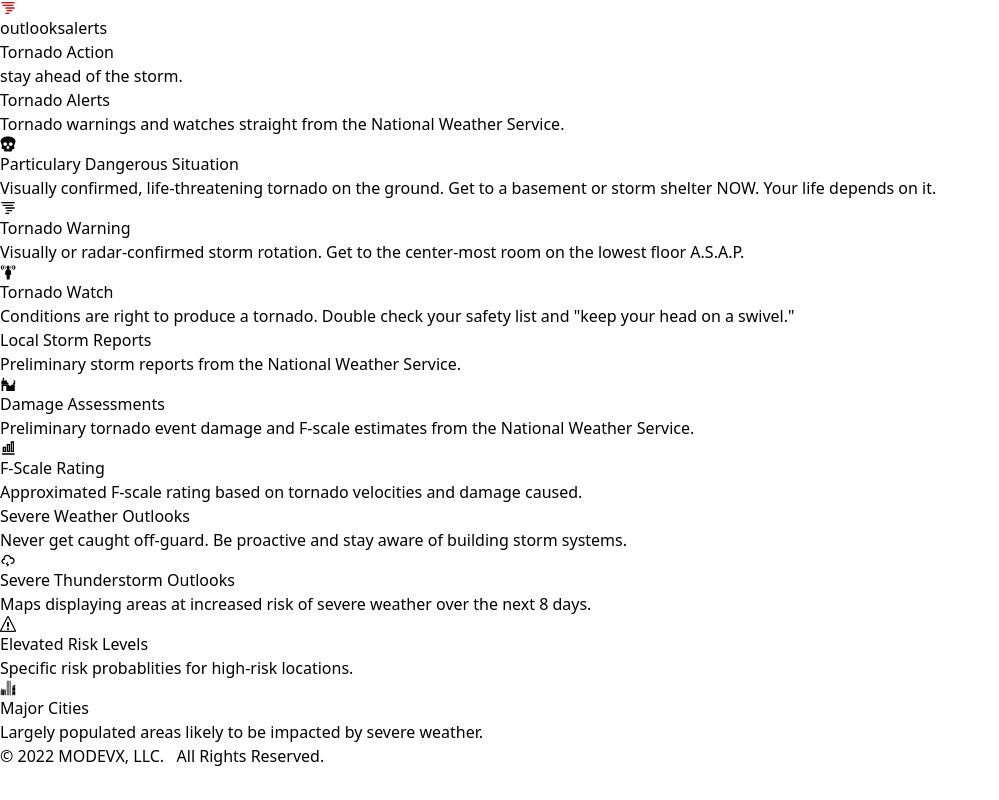
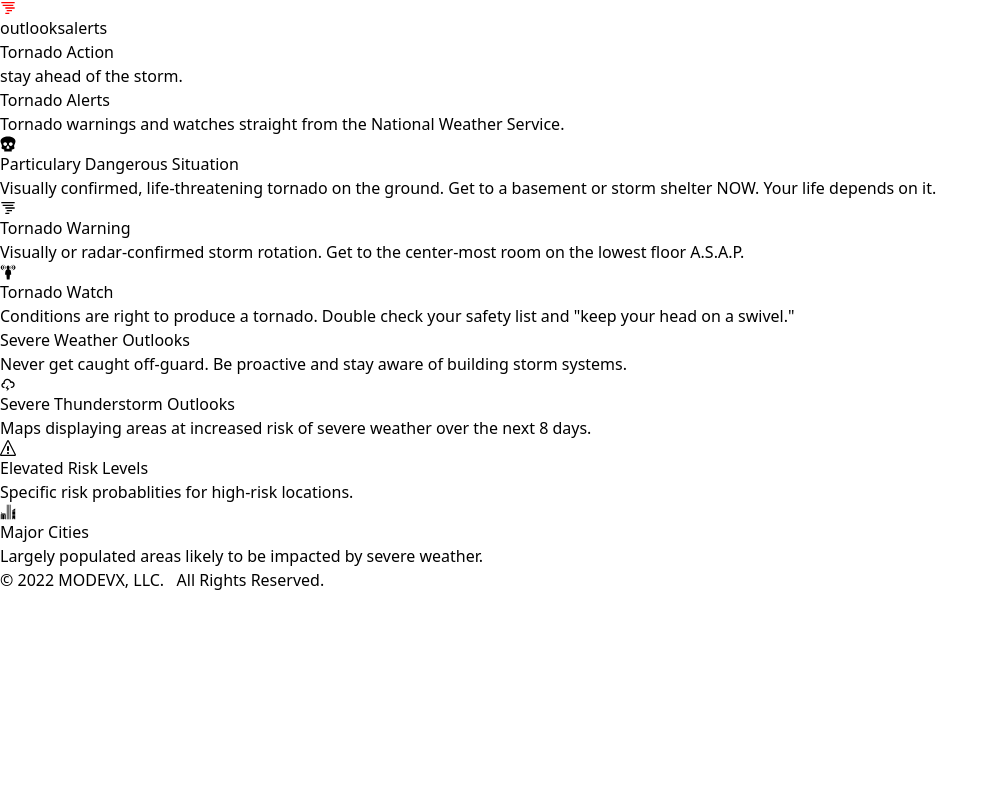
Before and after one commit to modevx/tornado-warned, a Next.js app: page / in a window 1280 px wide. Shown: the whole page, without its empty margins (0-999 px from the left). Built offline with nearby package versions, Linux system fonts and the light colour scheme.

Commit message:
remove inactive app features

```diff
--- a/site_data/app-features.js
+++ b/site_data/app-features.js
@@ -35,24 +35,24 @@ export const app_features = [
 			},
 		],
 	},
-	{
-		name: "Local Storm Reports",
-		tagline: "Preliminary storm reports from the National Weather Service.",
-		benefits: [
-			{
-				name: "Damage Assessments",
-				description:
-					"Preliminary tornado event damage and F-scale estimates from the National Weather Service.",
-				icon: GiDamagedHouse,
-			},
-			{
-				name: "F-Scale Rating",
-				description:
-					"Approximated F-scale rating based on tornado velocities and damage caused.",
-				icon: RiNumbersLine,
-			},
-		],
-	},
+	// {
+	// 	name: "Local Storm Reports",
+	// 	tagline: "Preliminary storm reports from the National Weather Service.",
+	// 	benefits: [
+	// 		{
+	// 			name: "Damage Assessments",
+	// 			description:
+	// 				"Preliminary tornado event damage and F-scale estimates from the National Weather Service.",
+	// 			icon: GiDamagedHouse,
+	// 		},
+	// 		{
+	// 			name: "F-Scale Rating",
+	// 			description:
+	// 				"Approximated F-scale rating based on tornado velocities and damage caused.",
+	// 			icon: RiNumbersLine,
+	// 		},
+	// 	],
+	// },
 	{
 		name: "Severe Weather Outlooks",
 		tagline:
```
